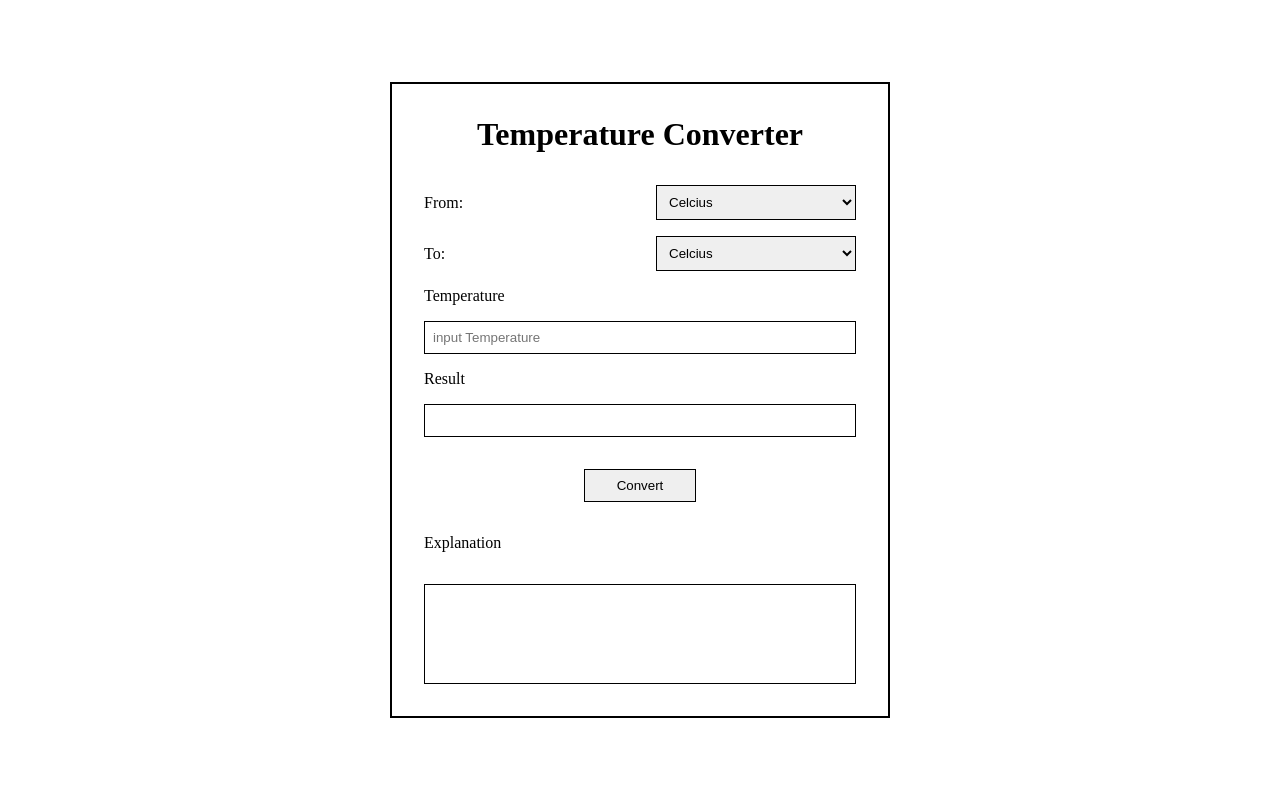
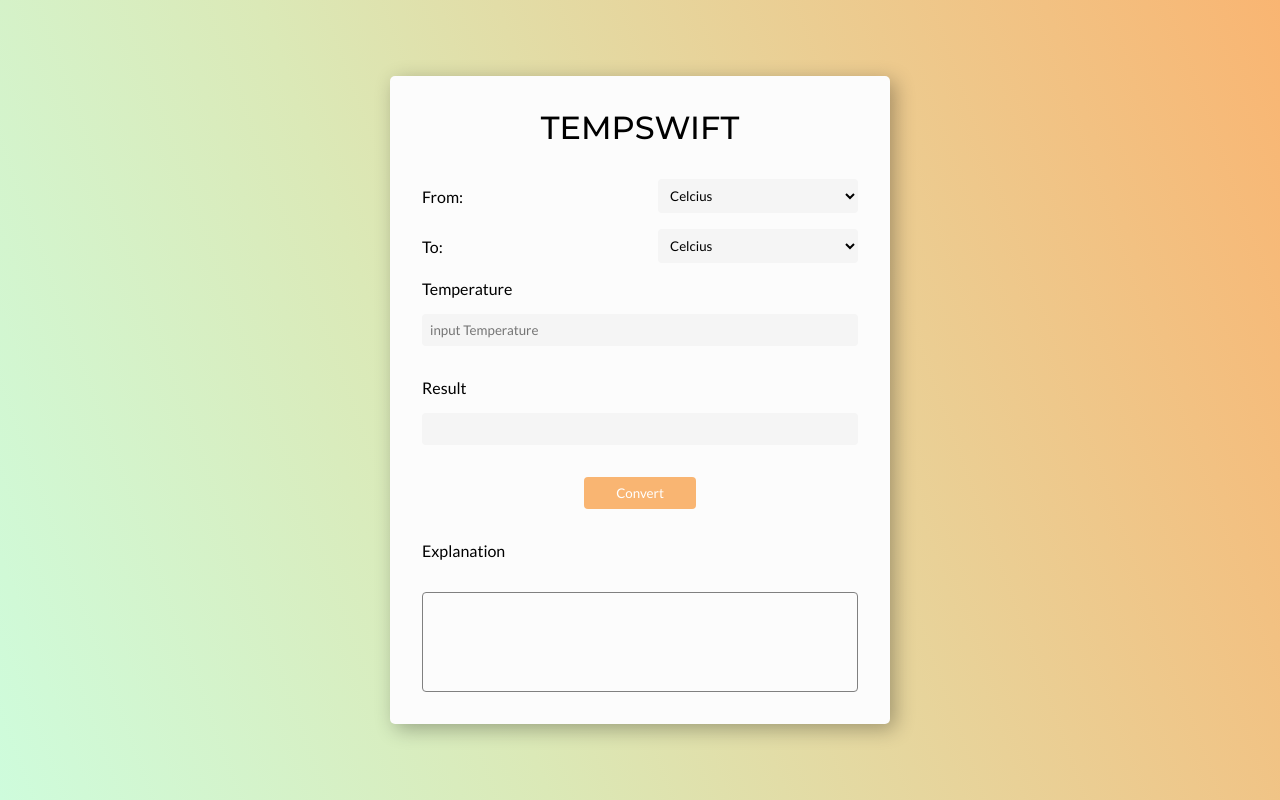
Before and after one commit to revou-fundamental-course/03-feb-25-di4nsyah, a plain HTML site: page index.html in a window 1280 px wide. Drawn offline with Linux system fonts and the light colour scheme.

Commit message:
upload TempCon (Finish Product)

```diff
--- a/css/style.css
+++ b/css/style.css
@@ -1,6 +1,5 @@
-@import url('https://fonts.googleapis.com/css2?family=Lora:ital,wght@0,400..700;1,400..700&display=swap');
-@import url('https://fonts.googleapis.com/css2?family=Poppins:ital,wght@0,100;0,200;0,300;0,400;0,500;0,600;0,700;0,800;0,900;1,100;1,200;1,300;1,400;1,500;1,600;1,700;1,800;1,900&display=swap');
 @import url('https://fonts.googleapis.com/css2?family=Montserrat:ital,wght@0,100..900;1,100..900&display=swap');
+@import url('https://fonts.googleapis.com/css2?family=Lato:ital,wght@0,100;0,300;0,400;0,700;0,900;1,100;1,300;1,400;1,700;1,900&display=swap');
 
 * {
     margin: 0;
@@ -14,22 +13,31 @@ body {
     align-items: center;
     height: 100vh;
     margin: 0;
+    background: linear-gradient(70deg, #cefcdc 0%, #DBE9B7 35%, #F9B572 100%);
 }
 
 .MainPage {
-    background-color: white;
-    border: 2px solid black;
+    background-color: rgb(252, 252, 252);
     padding: 2rem;
     width: 90%;
     max-width: 500px;
     display: flex;
     flex-direction: column;
     gap: 1rem;
+    border-radius: 5px;
+    box-shadow: 5px 5px 20px rgba(0, 0, 0, 0.3);
 }
 
 h1 {
     text-align: center;
     margin-bottom: 1rem;
+    font-family: Montserrat;
+    font-weight: 500;
+    color: black;
+}
+
+p {
+    font-family: Lato;
 }
 
 .content {
@@ -41,26 +49,55 @@ h1 {
 
 label {
     text-align: left;
+    font-family: Lato;
 }
 
 select, input {
     width: 100%;
     padding: 0.5rem;
-    border: 1px solid black;
+    border: none;
+    background-color: whitesmoke;
+    font-family: Lato;
+    border-radius: 4px;
+    transition: 0.3s ease-in-out;
+}
+
+select:hover {
+    box-shadow: 0px 4px 10px gray;
+    transition: 0.3s ease-in-out;
+    transform: scale(1.01);
+}
+
+input:focus-within {
+    box-shadow: 0px 4px 10px gray;
+    border: none;
 }
 
 button {
     width: auto;
     margin: 1rem auto;
     padding: 0.5rem 2rem;
-    border: 1px solid black;
+    border: none;
+    background-color: #F9B572;
+    color: white;
+    font-family: Lato;
+    border-radius: 4px;
+    transition: 0.3s ease-in-out;
+}
+
+button:hover {
+    transform: scale(1.1);
+    transition: 0.3s ease-in-out;
+    box-shadow: 0px 4px 10px #F9B572;
 }
 
 #explanation {
-    border: 1px solid black;
+    border: 1px solid grey;
+    font-family: Lato;
     min-height: 100px;
     margin-top: 1rem;
     width: 100%;
+    border-radius: 4px;
 }
 
 @media (max-width: 600px) {
--- a/index.html
+++ b/index.html
@@ -4,11 +4,11 @@
     <meta charset="UTF-8">
     <meta name="viewport" content="width=device-width, initial-scale=1.0">
     <link rel="stylesheet" href="css\style.css">
-    <title>Tempy</title>
+    <title>TempSwift</title>
 </head>
 <body>
     <div class="MainPage">
-        <h1>Temperature Converter</h1>
+        <h1>TEMPSWIFT</h1>
 
         <div class="content">
             <label for="fromUnit">From:</label>
@@ -29,6 +29,8 @@
         <label for="temperature" class="result">Temperature</label>
         <input type="number" id="temperature" placeholder="input Temperature" class="result-bar">
 
+        <p id="validationMessage" style="color: red;"></p>
+
         <label for="result" class="result">Result</label>
         <input type="text" id="result" readonly class="result-bar">
 
--- a/js/script.js
+++ b/js/script.js
@@ -1,7 +1,15 @@
 function convert() {
     var fromUnit = document.getElementById('fromUnit').value;
     var toUnit = document.getElementById('toUnit').value;
-    var temperature = parseFloat(document.getElementById('temperature').value)
+    var temperature = parseFloat(document.getElementById('temperature').value);
+
+    var validationMessage = document.getElementById('validationMessage');
+    validationMessage.innerText = '';
+
+    if (isNaN(temperature)) {
+        validationMessage.innerText = 'Please enter a temperature value.';
+        return;
+    }
 
     var convertedValue
     var resultUnit
@@ -19,6 +27,7 @@ function convert() {
                 convertedValue = temperature
                 resultUnit = 'C'
             }
+            break;
 
         case "F" :
             if (toUnit === 'C') {
@@ -31,6 +40,7 @@ function convert() {
                 convertedValue = temperature
                 resultUnit = 'F'
             }
+            break;
 
         case "K" :
             if (toUnit === 'C') {
@@ -44,6 +54,11 @@ function convert() {
                 resultUnit = 'K'
             }
         break;
+
+        default:
+            convertedValue = NaN;
+            resultUnit = '';
+            break;
     }
 
     if (fromUnit === 'C' && toUnit === 'F') {
```
